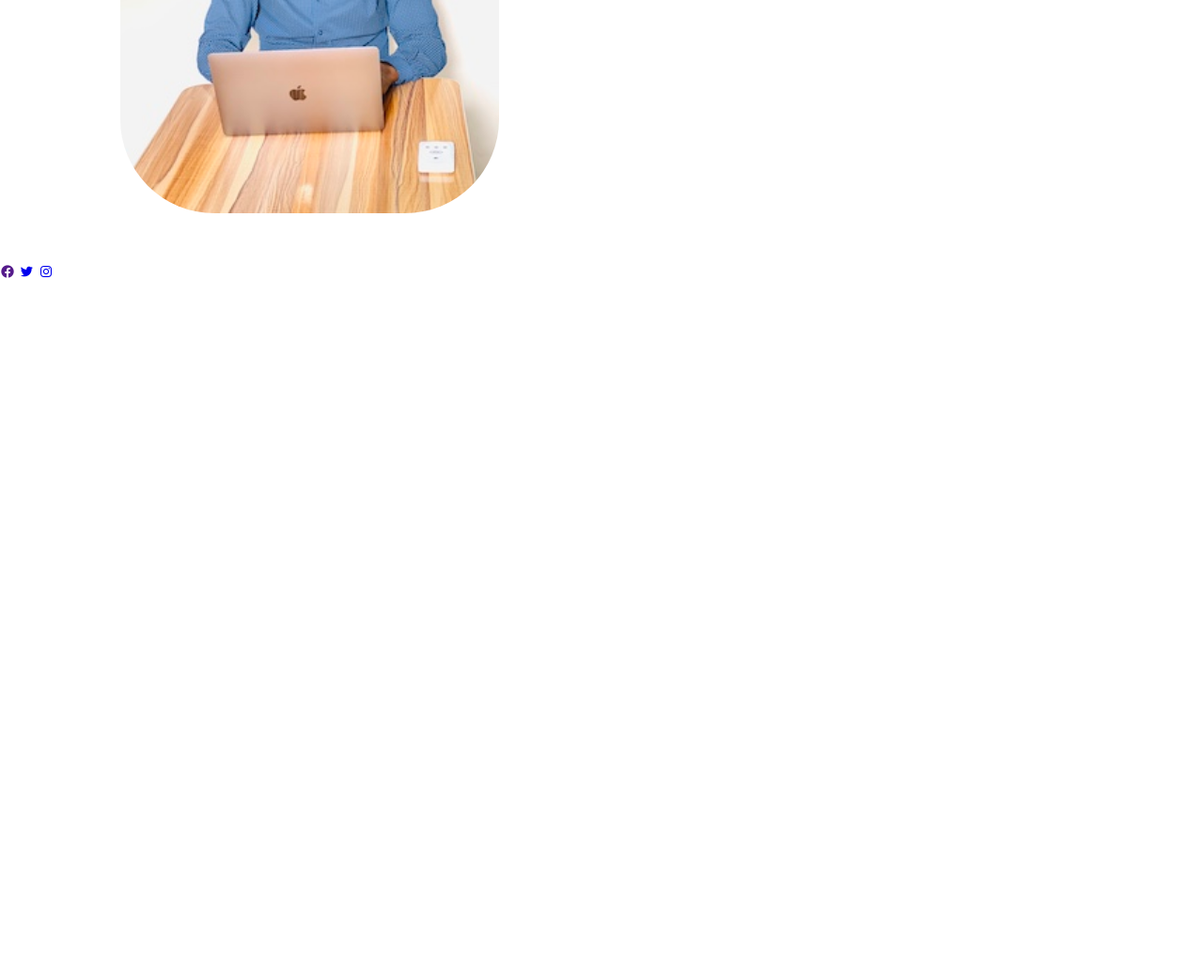
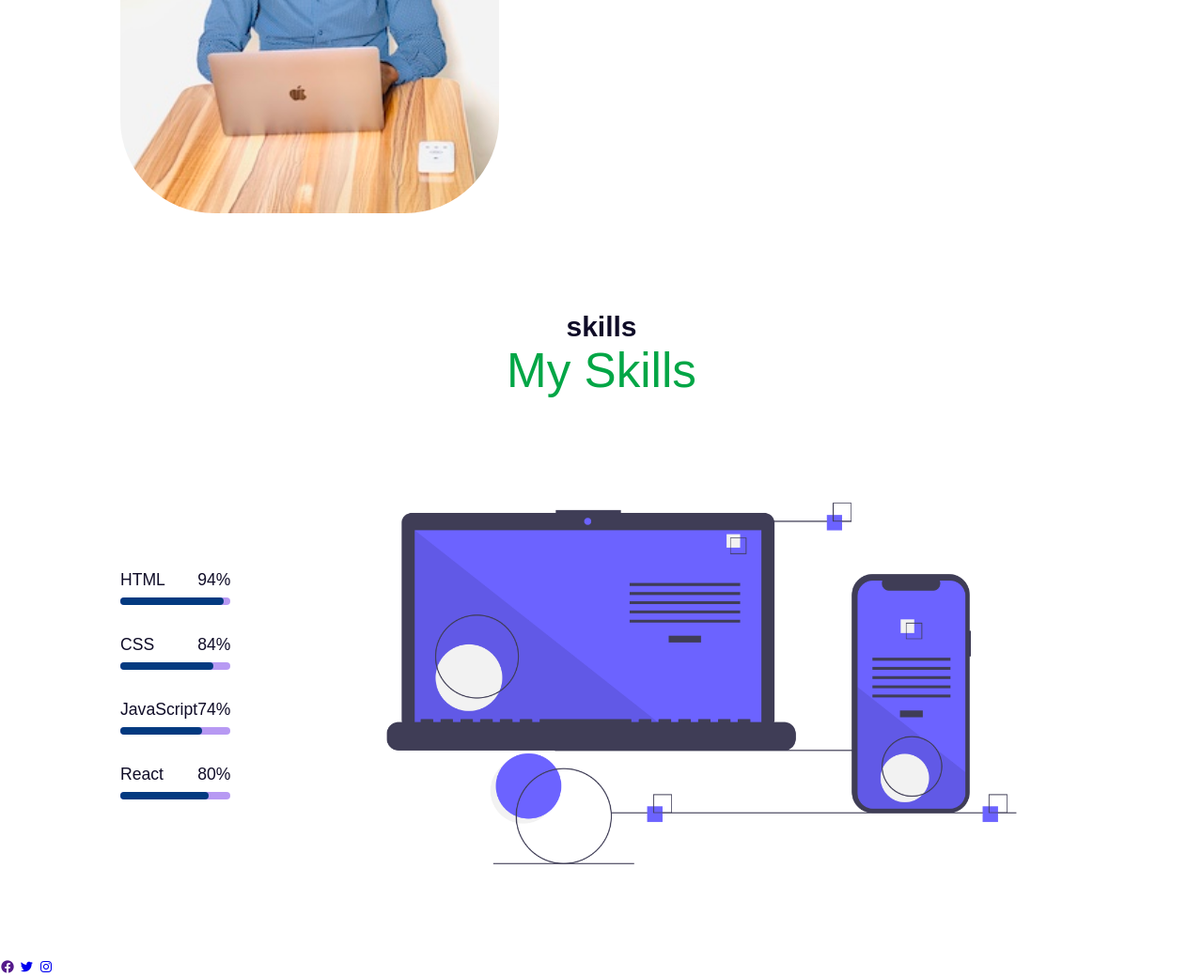
Before and after one commit to maroreigns/Dev-Maro, a plain HTML site: page index.html in a window 1280 px wide. Shown: the part 1271-2311 px from the top of the page at 94% size. Before the commit the page ends 1571 px from the top, so only its background shows below. Drawn offline with nearby package versions, Linux system fonts and the light colour scheme.

Commit message:
Add files via upload

```diff
--- a/index.html
+++ b/index.html
@@ -100,8 +100,65 @@
 
 
     <!-----------------Skills section-->
+    <section class="skills" id="skills">
+        <div class="heading">
+            <h2>skills</h2>
+            <span>My Skills</span>
+        </div>
+
+        <!------------------Skills contents-->
+        <div class="skills-container">
+             <div class="bars">
 
 
+                <!-------box-1-->
+                <div class="bars-box">
+                    <h3>HTML</h3>
+                    <span>94%</span>
+                    <div class="light-bar"></div>
+                    <div class="percent-bar html-bar"></div>
+                </div>
+
+                <!--------box-2-->
+
+
+                <div class="bars-box">
+                    <h3>CSS</h3>
+                    <span>84%</span>
+                    <div class="light-bar"></div>
+                    <div class="percent-bar css-bar"></div>
+                </div>
+
+
+                <!----------box-3-->
+
+
+                <div class="bars-box">
+                    <h3>JavaScript</h3>
+                    <span>74%</span>
+                    <div class="light-bar"></div>
+                    <div class="percent-bar js-bar"></div>
+                </div>
+
+
+                <!---------box-4-->
+
+
+                <div class="bars-box">
+                    <h3>React</h3>
+                    <span>80%</span>
+                    <div class="light-bar"></div>
+                    <div class="percent-bar react-bar"></div>
+                </div>
+             </div>
+             <!-------image-->
+             <div class="skills-img">
+                <img src="./img/skill 1.png" alt="my skill 1">
+             </div>
+
+        </div>
+
+    </section>
 
 
 
--- a/style.css
+++ b/style.css
@@ -155,3 +155,73 @@ section{
     font-weight: 400;
     margin-left: 1rem;
 }
+
+
+/* skills container */
+
+.skills-container{
+    display: flex;
+    grid-template-columns: repeat(2, 1fr);
+    align-items: center;
+    gap: 2rem;
+    margin-top: 4rem;
+}
+
+
+.skills-img img{
+    width: 100%;
+    padding-left: 4rem;
+    object-position: center;
+}
+
+.bars-box{
+    position: relative;
+    display: flex;
+    justify-content: space-between;
+    align-items: center;
+    padding: 1rem 0;
+    margin-bottom: 1rem;
+}
+
+.bars-box h3,
+.bars-box span{
+    font-size: 1.1rem;
+    font-weight: 500;
+}
+
+.light-bar{
+    position: absolute;
+    bottom: 0;
+    left: 0;
+    width: 100%;
+    height: 0.5rem;
+    background: hsl(260, 100%, 44%, 0.4);
+    border-radius: 0.5rem;
+}
+
+.percent-bar {
+    position: absolute;
+    bottom: 0;
+    left: 0;
+    height: 0.5rem;
+    background: var(--main-color);
+    border-radius: 0.5rem;
+}
+
+
+.html-bar{
+    width: 94%;
+
+}
+
+.css-bar{
+    width: 84%;
+}
+
+.js-bar{
+    width: 74%;
+}
+
+.react-bar{
+    width: 80%;
+}
```
Also changed, not shown: img/skill 1.png (added).
